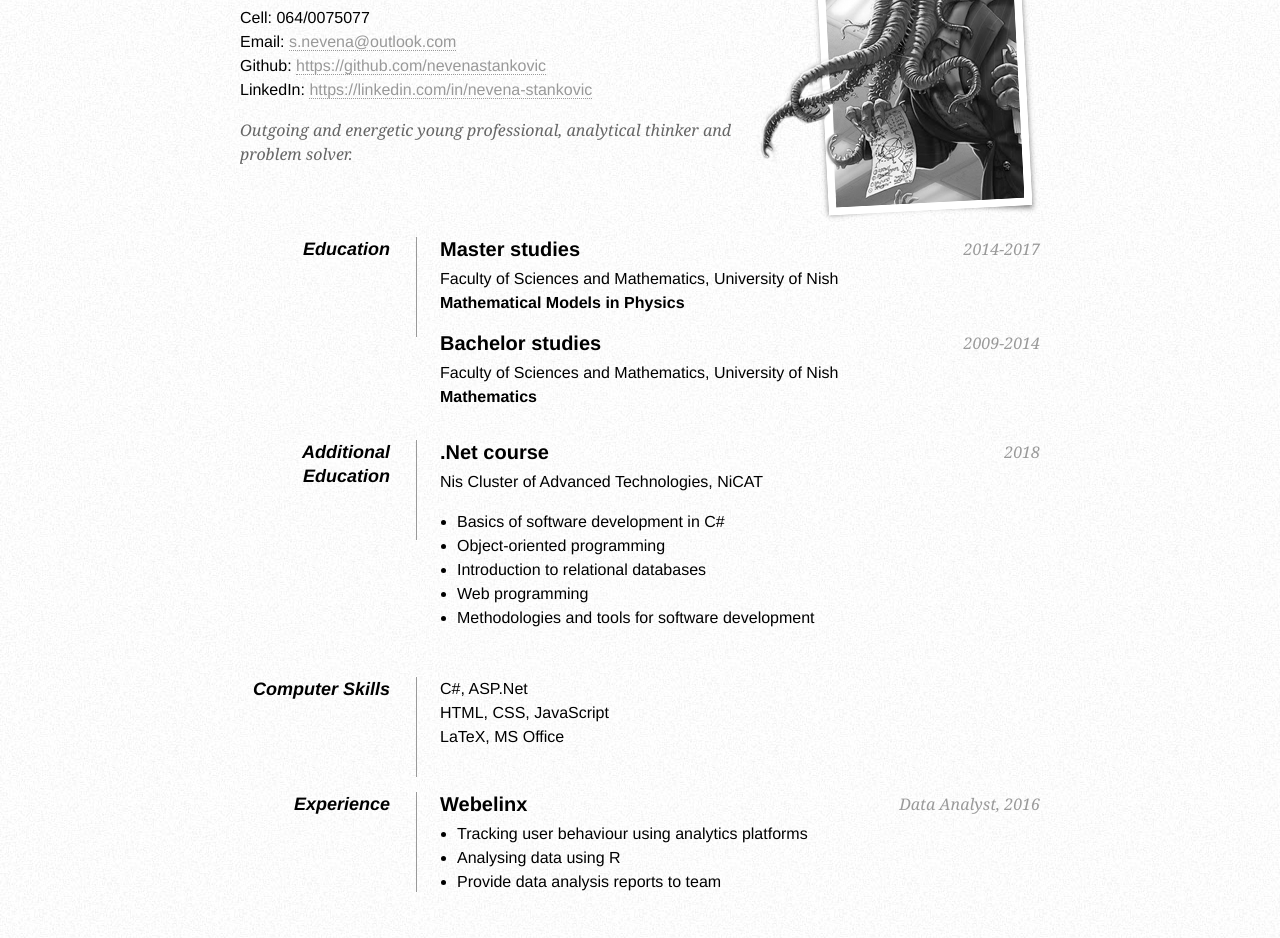
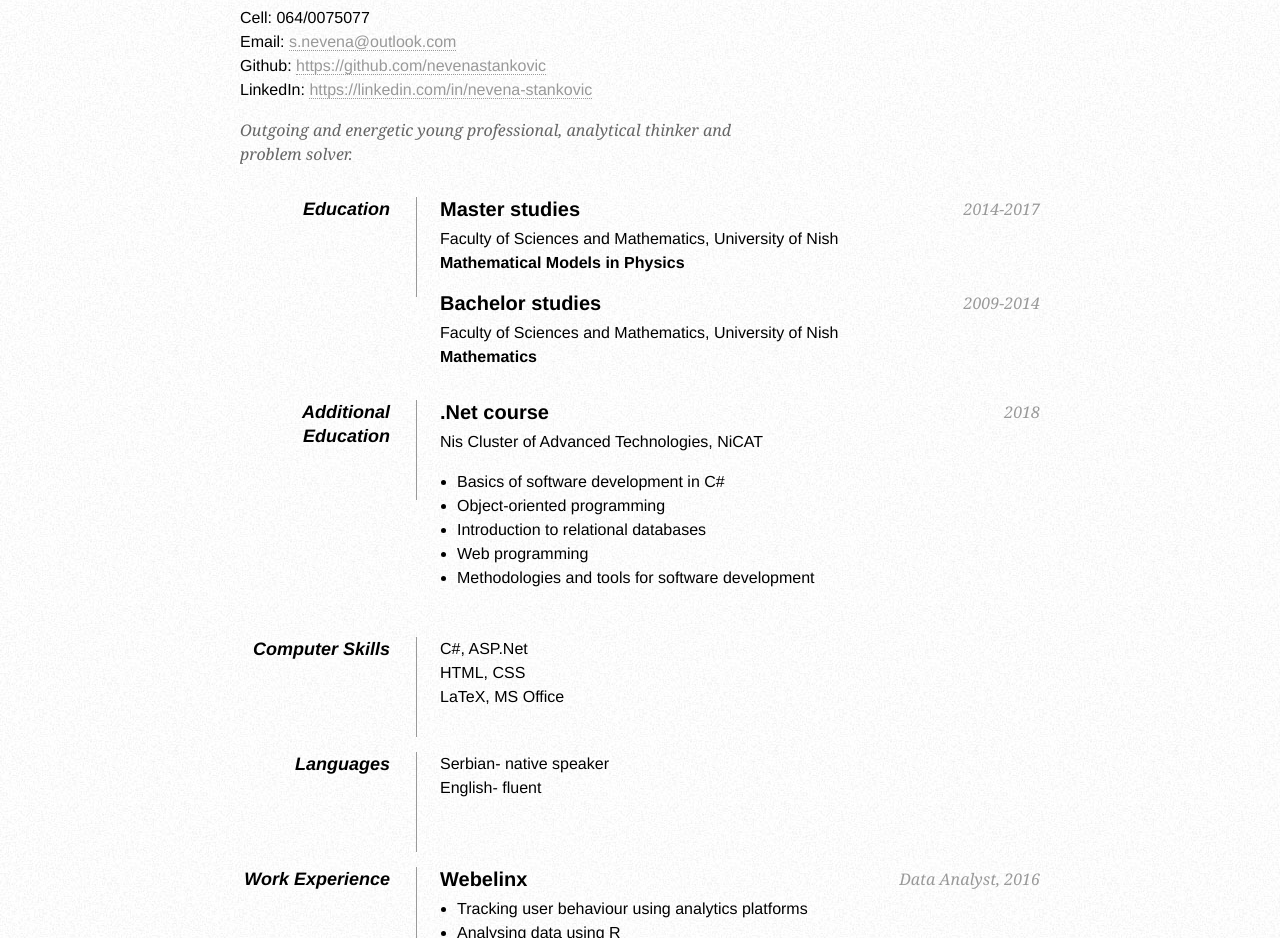
Before and after one commit to NevenaStankovic/CV, a plain HTML site: page index.html in a window 1280 px wide. Shown: the part 91-1029 px from the top of the page. Drawn offline with Linux system fonts and the light colour scheme.

Commit message:
minor changes

```diff
--- a/index.html
+++ b/index.html
@@ -33,8 +33,6 @@
 <body>
 
     <div id="page-wrap">
-
-        <img src="images/cthulu.png" alt="Photo of Cthulu" id="pic" />
 
         <div id="contact-info" class="vcard">
 
@@ -93,12 +91,19 @@
 
             <dt>Computer Skills</dt>
             <dd>
-                <p> C#, ASP.Net <br/>HTML, CSS, JavaScript<br/> LaTeX, MS Office</p>
+                <p>C#, ASP.Net <br/> HTML, CSS <br/> LaTeX, MS Office</p>
+            </dd>
+
+	<dd class="clear"></dd>
+
+            <dt>Languages</dt>
+            <dd>
+                <p>Serbian- native speaker <br/>English- fluent</p>
             </dd>
 
             <dd class="clear"></dd>
 
-            <dt>Experience</dt>
+            <dt>Work Experience</dt>
             <dd>
                 <h2>Webelinx <span>Data Analyst, 2016</span></h2>
                 <ul>
```
Also changed, not shown: images/cthulu.png (deleted), 1 other file.
